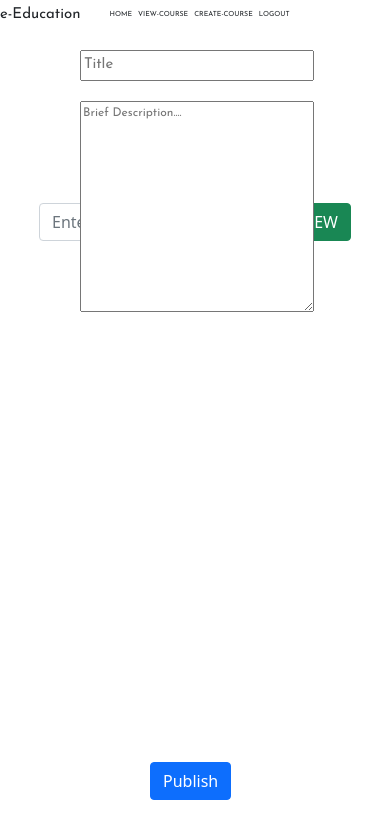
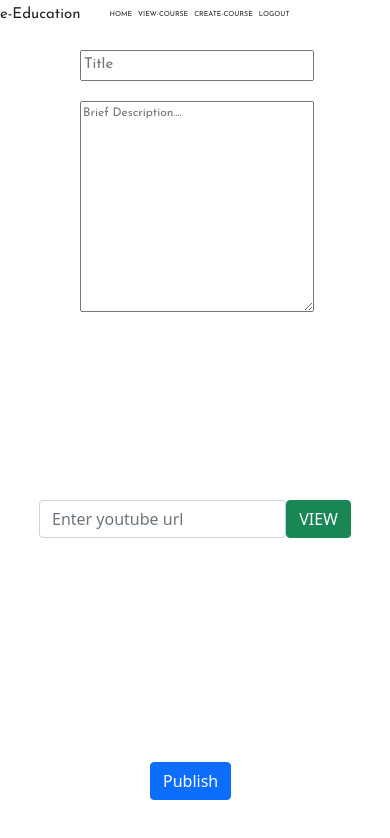
Before and after one commit to thilip2001/stepup_project1, a React (Create React App) app: page /create in a window 390 px wide. Shown: the top 838 px of the page. Built offline with nearby package versions, Linux system fonts and the light colour scheme.

Commit message:
media query added

```diff
--- a/src/pages/youtube/youtube.css
+++ b/src/pages/youtube/youtube.css
@@ -62,7 +62,7 @@
     }
     .wrapper{
       width: 100%;
-      height: 250px;
+      height:100vh;
       display: flex;
       flex-direction: column;
       justify-content: center;
```
